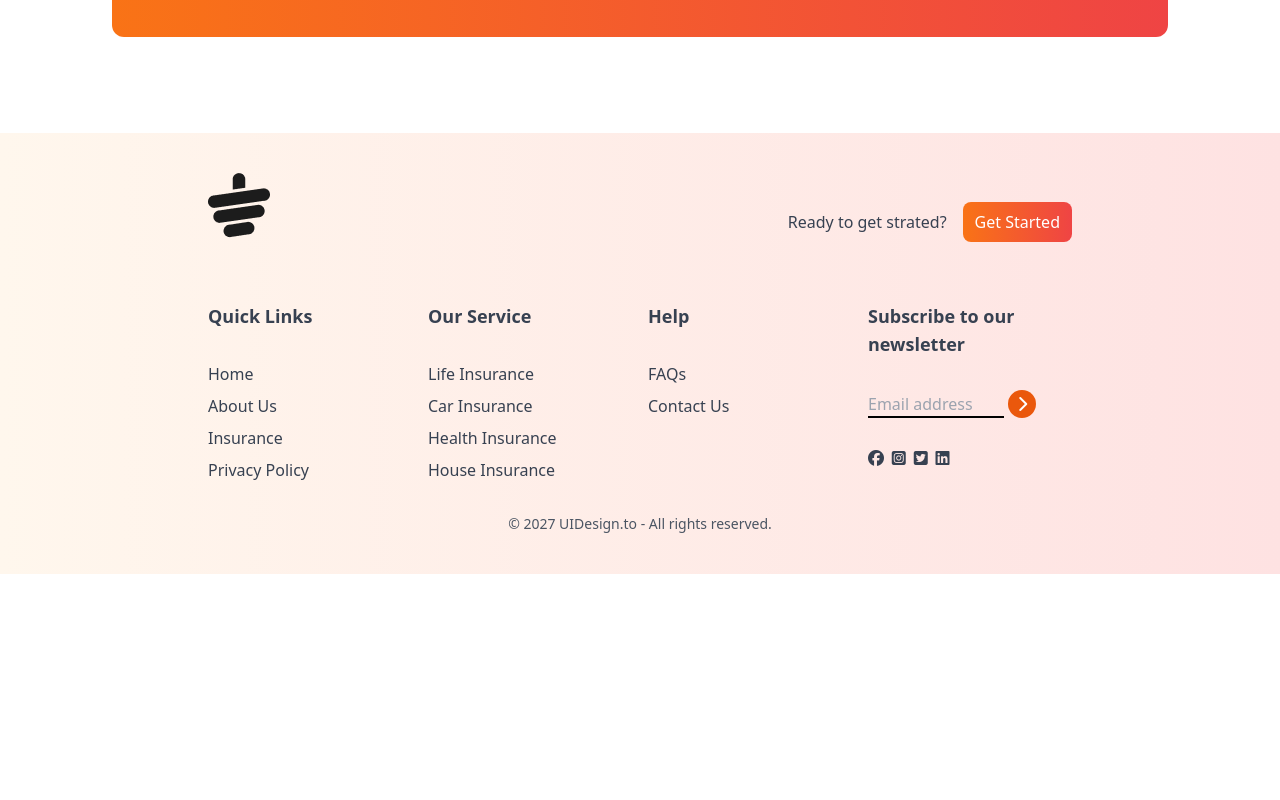
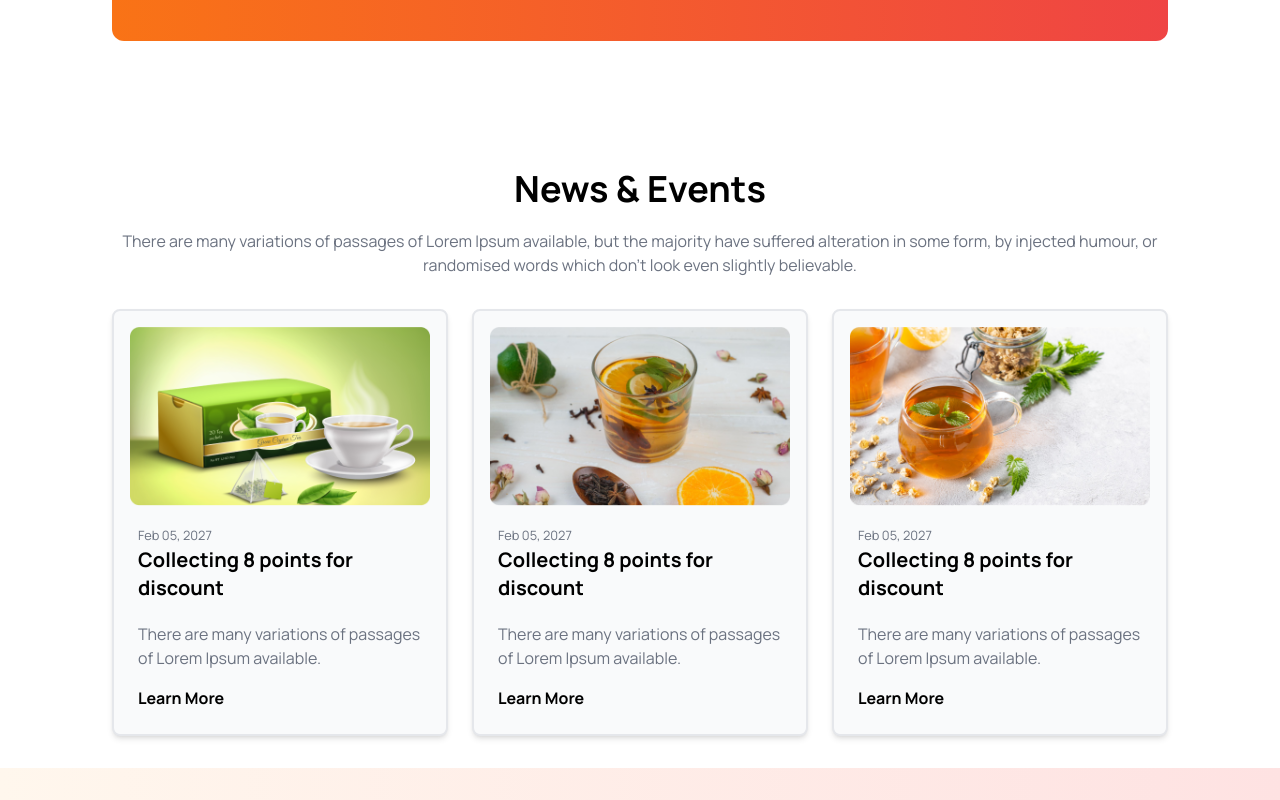
Before and after one commit to tonmoy-sutradhar/Tea-House-website, a plain HTML site: page index.html in a window 1280 px wide. Shown: the part 2420-3220 px from the top of the page. Before the commit the page ends 2994 px from the top, so only its background shows below. Drawn offline with nearby package versions, Linux system fonts and the light colour scheme.

Commit message:
News and Events section done.

```diff
--- a/index.html
+++ b/index.html
@@ -4,7 +4,7 @@
     <meta charset="UTF-8" />
     <meta name="viewport" content="width=device-width, initial-scale=1.0" />
     <title>Tea House</title>
-    <!-- Google font -->
+    <!-- Google font cdn -->
     <link rel="preconnect" href="https://fonts.googleapis.com" />
     <link rel="preconnect" href="https://fonts.gstatic.com" crossorigin />
     <link
@@ -12,14 +12,14 @@
       rel="stylesheet"
     />
 
-    <!-- Tailwind Code -->
+    <!-- Tailwind Code cdn -->
     <script src="https://cdn.tailwindcss.com"></script>
-    <!-- Font Awesome-->
+    <!-- Font Awesome cdn-->
     <script
       src="https://kit.fontawesome.com/5e878a7a5f.js"
       crossorigin="anonymous"
     ></script>
-    <!-- Tailwind config -->
+    <!-- Tailwind config cdn -->
     <script>
       tailwind.config = {
         theme: {
@@ -27,12 +27,15 @@
             colors: {
               clifford: "#da373d",
             },
+            fontFamily: {
+              manrope: ["Manrope", "system-ui"],
+            },
           },
         },
       };
     </script>
   </head>
-  <body>
+  <body class="font-manrope">
     <main class="max-w-screen-xl mx-auto px-16 lg:px-28">
       <header class="lg:flex pt-20 mb-20">
         <div>
@@ -267,7 +270,73 @@
       </section>
 
       <!-- New and Events section -->
-      <section></section>
+      <section class="py-8 lg:py-18">
+        <!-- Text div -->
+        <div class="text-center mb-8">
+          <h1 class="text-4xl font-bold mb-5">News & Events</h1>
+          <p class="text-gray-500">
+            There are many variations of passages of Lorem Ipsum available, but
+            the majority have suffered alteration in some form, by injected
+            humour, or randomised words which don't look even slightly
+            believable.
+          </p>
+        </div>
+        <!-- All card div -->
+        <div
+          class="grid grid-cols-1 md:grid-cols-2 lg:grid-cols-3 gap-6 text-left"
+        >
+          <!-- First card -->
+          <div
+            class="bg-gray-50 shadow-md rounded-lg overflow-hidden border-2 border-gray-250"
+          >
+            <img class="mx-auto p-4" src="images/news-1.png" alt="" />
+            <div class="pr-6 pl-6 pb-6">
+              <small class="text-gray-500 mb-3">Feb 05, 2027</small>
+              <h3 class="text-xl font-bold mb-5">
+                Collecting 8 points for discount
+              </h3>
+              <p class="text-gray-500 mb-4">
+                There are many variations of passages of Lorem Ipsum available.
+              </p>
+              <h4 class="font-bold">Learn More</h4>
+            </div>
+          </div>
+
+          <!-- Second card -->
+          <div
+            class="bg-gray-50 shadow-md rounded-lg overflow-hidden border-2 border-gray-250"
+          >
+            <img class="mx-auto p-4" src="images/news-2.png" alt="" />
+            <div class="pr-6 pl-6 pb-6">
+              <small class="text-gray-500 mb-3">Feb 05, 2027</small>
+              <h3 class="text-xl font-bold mb-5">
+                Collecting 8 points for discount
+              </h3>
+              <p class="text-gray-500 mb-4">
+                There are many variations of passages of Lorem Ipsum available.
+              </p>
+              <h4 class="font-bold">Learn More</h4>
+            </div>
+          </div>
+
+          <!-- Third card -->
+          <div
+            class="bg-gray-50 shadow-md rounded-lg overflow-hidden border-2 border-gray-250"
+          >
+            <img class="mx-auto p-4" src="images/news-3.png" alt="" />
+            <div class="pr-6 pl-6 pb-6">
+              <small class="text-gray-500 mb-3">Feb 05, 2027</small>
+              <h3 class="text-xl font-bold mb-5">
+                Collecting 8 points for discount
+              </h3>
+              <p class="text-gray-500 mb-4">
+                There are many variations of passages of Lorem Ipsum available.
+              </p>
+              <h4 class="font-bold">Learn More</h4>
+            </div>
+          </div>
+        </div>
+      </section>
     </main>
 
     <!-- Footer section bg-orange-100 h-32-->
```
